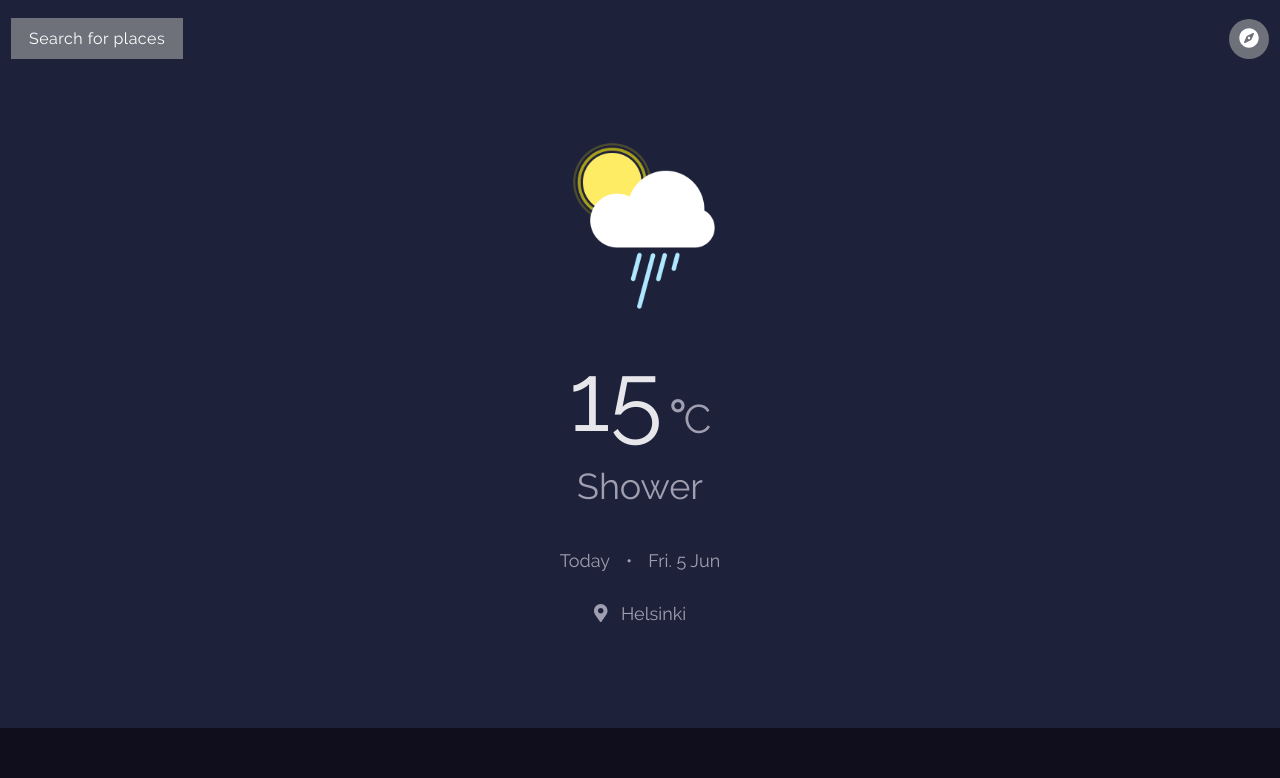
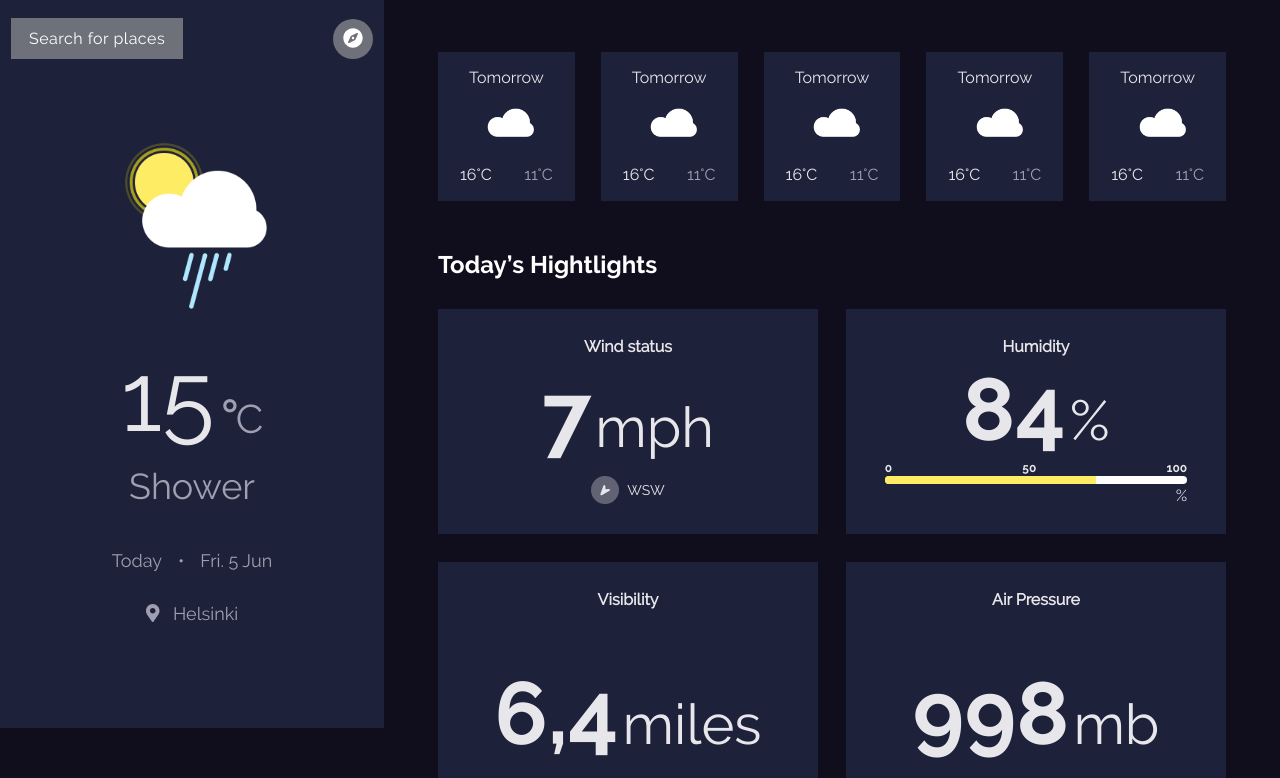
Before and after one commit to LuisDev2001/wheater-app-vue, a Vue app: page / in a window 1280 px wide. Shown: the top 778 px of the page. Built offline with nearby package versions, Linux system fonts and the light colour scheme.

Commit message:
styles: add styles styles for desktop view :)

```diff
--- a/src/assets/sass/App.scss
+++ b/src/assets/sass/App.scss
@@ -1,5 +1,6 @@
 #app {
   background: #100e1d;
+  width: 100%;
   .footer {
     margin: 86px 0 0 0;
     text-align: center;
@@ -11,4 +12,21 @@
       }
     }
   }
+  @media screen and (min-width: 992px) {
+    display: flex;
+    align-items: flex-start;
+    padding: 0 0 0 30%;
+    .app__weather {
+      width: 30%;
+      // position: sticky;
+      // top: 0;
+      position: fixed;
+      left: 0;
+      top: 0;
+    }
+    .app__weather-information {
+      // width: calc(100% - 30%);
+      width: 100%;
+    }
+  }
 }
--- a/src/assets/sass/components/_PxCardWeather.scss
+++ b/src/assets/sass/components/_PxCardWeather.scss
@@ -6,10 +6,12 @@
   &-day {
     color: #e7e7eb;
     margin: 0 0 10px 0;
+    text-align: center;
   }
   &-image {
     max-width: 56px;
-    margin: 0 0 30px 0;
+    margin: 0 auto 30px;
+    display: block;
   }
   &-temperature {
     width: 100%;
@@ -23,4 +25,7 @@
   &-unactive {
     color: #a09fb1;
   }
+  @media screen and (min-width: 992px) {
+    width: 100%;
+  }
 }
--- a/src/assets/sass/components/_PxHightlights.scss
+++ b/src/assets/sass/components/_PxHightlights.scss
@@ -73,4 +73,18 @@
       text-align: right;
     }
   }
+  @media screen and (min-width: 992px) {
+    padding: 0 3.375rem;
+    .hightlights__container-cards {
+      display: grid;
+      grid-template-columns: repeat(auto-fit, minmax(328px, 1fr));
+      gap: 28px;
+    }
+    .card__hightlights {
+      margin: 0;
+    }
+  }
+  @media screen and (min-width: 1440px) {
+    padding: 0 7.6875rem 0 9.625rem;
+  }
 }
--- a/src/components/Hightlights/PxHightlights.vue
+++ b/src/components/Hightlights/PxHightlights.vue
@@ -1,7 +1,7 @@
 <template>
   <section class="hightlights">
     <h2>Today’s Hightlights</h2>
-
+    <div class="hightlights__container-cards">
       <PxCardHightlights
         cardTitle="Wind status"
         cardNumber="7"
@@ -15,7 +15,11 @@
         </div>
       </PxCardHightlights>
 
-    <PxCardHightlights cardTitle="Humidity" cardNumber="84" cardTypeNumber="%">
+      <PxCardHightlights
+        cardTitle="Humidity"
+        cardNumber="84"
+        cardTypeNumber="%"
+      >
         <div class="card__hightlights-range">
           <div class="card__hightlights-range-numbers">
             <span>0</span>
@@ -42,6 +46,7 @@
         cardTypeNumber="mb"
       >
       </PxCardHightlights>
+    </div>
   </section>
 </template>
 
--- a/src/components/WeatherInformation/PxDaysInformationWeather.vue
+++ b/src/components/WeatherInformation/PxDaysInformationWeather.vue
@@ -1,6 +1,5 @@
 <template>
   <section class="weather-days-container grid">
-    <PxCardWeather />
     <PxCardWeather />
     <PxCardWeather />
     <PxCardWeather />
@@ -24,10 +23,17 @@ export default {
   padding: 52px 3.375rem;
   grid-template-columns: 1fr;
   gap: 32px 16px;
+
   @media screen and (min-width: 420px) {
     &.grid {
       gap: 32px 26px;
-      grid-template-columns: 1fr 1fr;
+      grid-template-columns: repeat(auto-fit, minmax(120px, 1fr));
+    }
+  }
+
+  @media screen and (min-width: 1440px) {
+    &.grid {
+      padding: 3.25rem 7.6875rem 3.25rem 9.625rem;
     }
   }
 }
--- a/src/views/Home.vue
+++ b/src/views/Home.vue
@@ -1,9 +1,11 @@
 <template>
-  <div class="home">
+  <div class="app__weather">
     <!-- Modal of search location -->
     <PxSearchLocation />
 
     <PxPrincipalInformationWeather />
+  </div>
+  <div class="app__weather-information">
     <PxDaysInformationWeather />
     <PxHightlights />
     <div class="footer">
```
Lines whose indentation alone changed are shown as unchanged.
